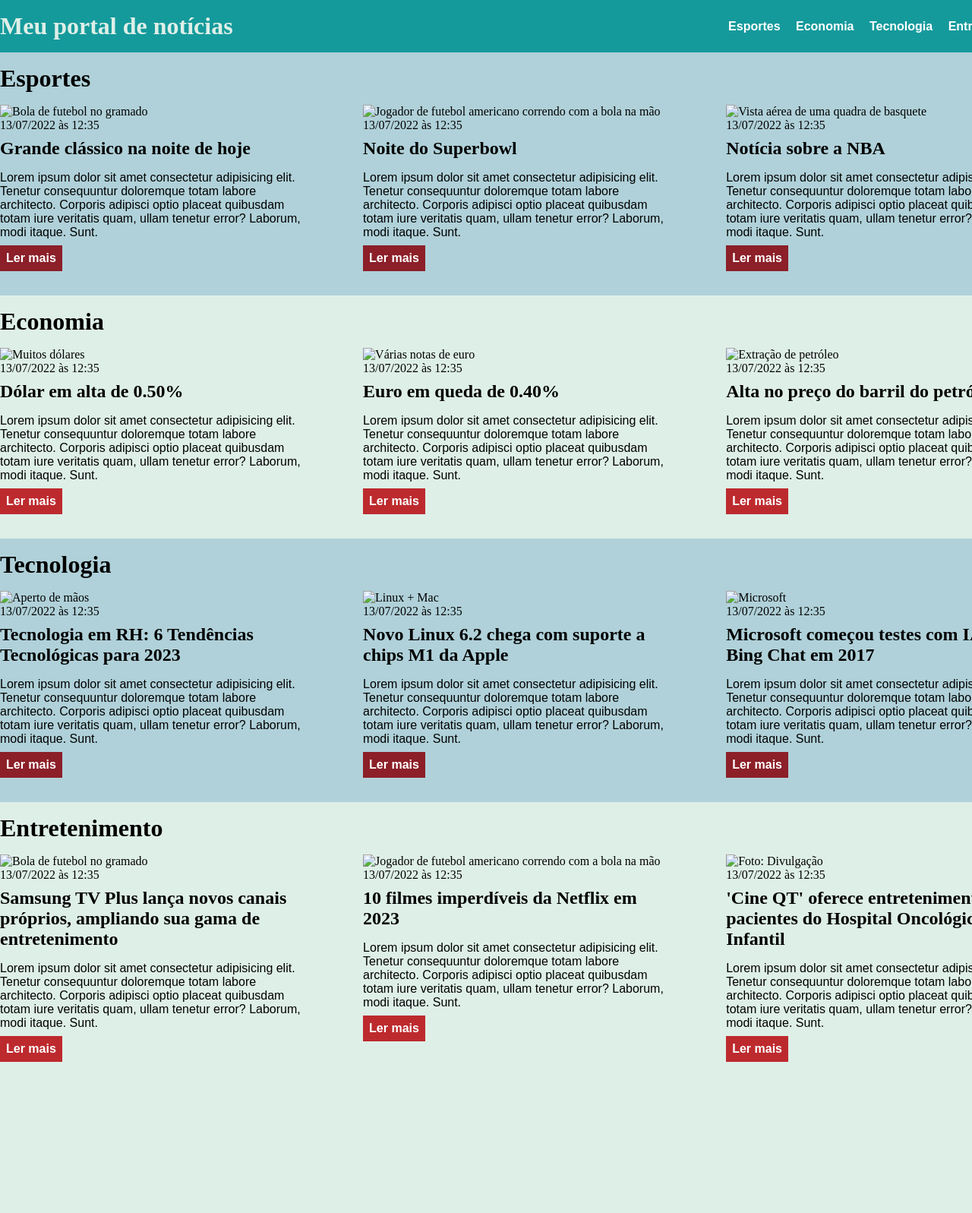
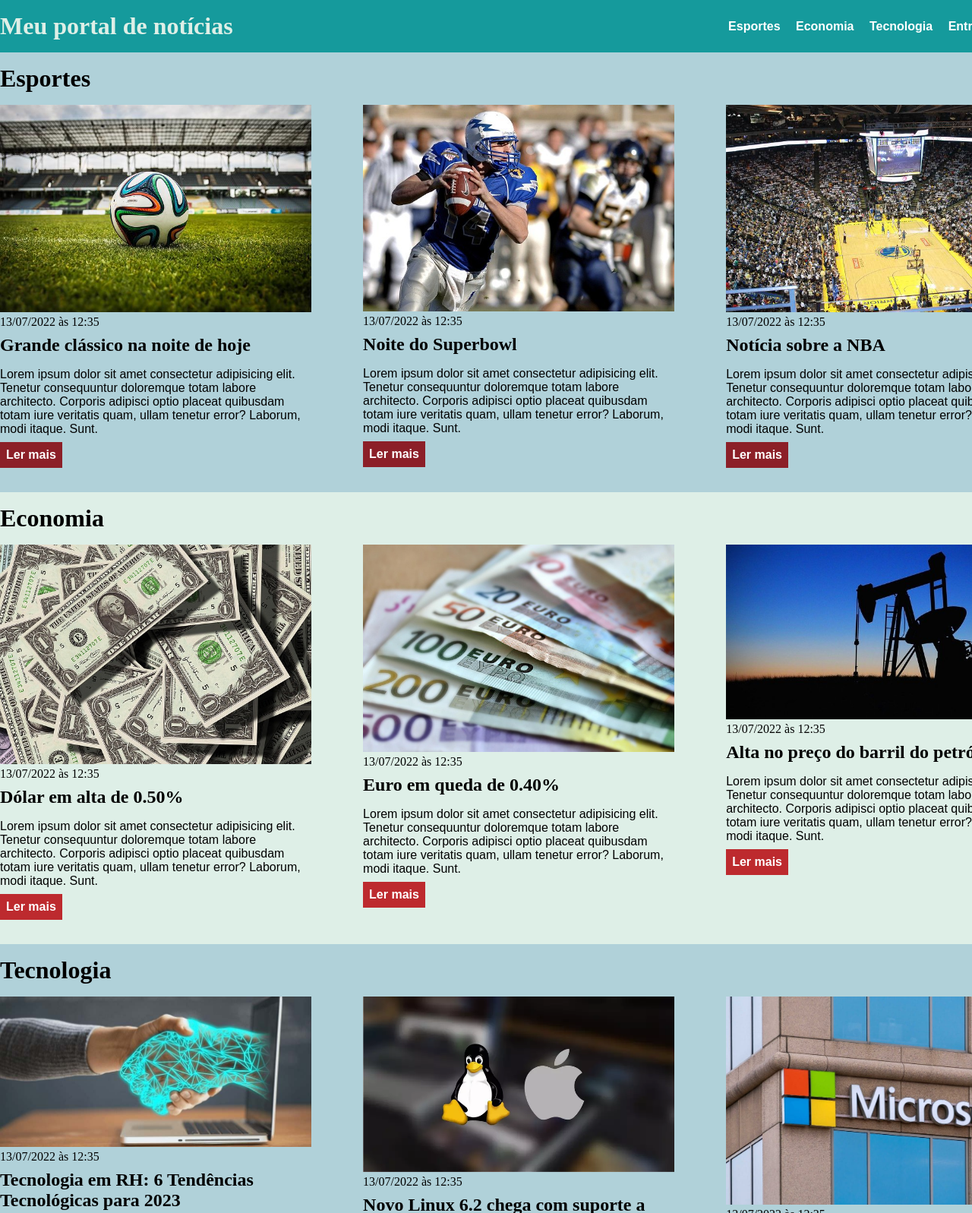
Before and after one commit to Lotac-137/Curso_ebac_frontend, a plain HTML site: page index.html in a window 1280 px wide. Shown: the top 1597 px of the page at 76% size. Before the commit the page ends 1430 px from the top, so only its background shows below. Drawn offline with Linux system fonts and the light colour scheme; files that its build step writes are made by us from their sources.

Commit message:
alterando endereço das imagens

```diff
--- a/index.html
+++ b/index.html
@@ -5,7 +5,7 @@
     <meta http-equiv="X-UA-Compatible" content="IE=edge">
     <meta name="viewport" content="width=device-width, initial-scale=1.0">
     <title>Meu portal de notícias</title>
-    <link rel="stylesheet" href="/style.css">
+    <link rel="stylesheet" href="/css/style.css">
 </head>
 <body>
     <header>
@@ -34,7 +34,7 @@
             <h2>Esportes</h2>
             <div class="articles">
                 <article>
-                    <img src="./imagens/futebol.jpg" alt="Bola de futebol no gramado" />
+                    <img src="/css/imagens/futebol.jpg" alt="Bola de futebol no gramado" />
                     <header>
                         <time>13/07/2022 às 12:35</time>
                     </header>
@@ -45,7 +45,7 @@
                     <a href="#" title="Leia a notícia completa">Ler mais</a>
                 </article>
                 <article>
-                    <img src="./imagens/futebol-americano.jpg" alt="Jogador de futebol americano correndo com a bola na mão" />
+                    <img src="/css/imagens/futebol-americano.jpg" alt="Jogador de futebol americano correndo com a bola na mão" />
                     <header>
                         <time>13/07/2022 às 12:35</time>
                     </header>
@@ -56,7 +56,7 @@
                     <a href="#" title="Leia a notícia completa">Ler mais</a>
                 </article>
                 <article>
-                    <img src="./imagens/basquete.jpg" title="Vista aérea de uma quadra de basquete" />
+                    <img src="/css/imagens/basquete.jpg" title="Vista aérea de uma quadra de basquete" />
                     <header>
                         <time>13/07/2022 às 12:35</time>
                     </header>
@@ -74,7 +74,7 @@
             <h2>Economia</h2>
             <div class="articles">
                 <article>
-                    <img src="./imagens/dolares.jpg" alt="Muitos dólares" />
+                    <img src="/css/imagens/dolares.jpg" alt="Muitos dólares" />
                     <header>
                         <time>13/07/2022 às 12:35</time>
                     </header>
@@ -85,7 +85,7 @@
                     <a href="#" title="Leia a notícia completa">Ler mais</a>
                 </article>
                 <article>
-                    <img src="./imagens/euro.jpg" alt="Várias notas de euro" />
+                    <img src="/css/imagens/euro.jpg" alt="Várias notas de euro" />
                     <header>
                         <time>13/07/2022 às 12:35</time>
                     </header>
@@ -96,7 +96,7 @@
                     <a href="#" title="Leia a notícia completa">Ler mais</a>
                 </article>
                 <article>
-                    <img src="./imagens/petroleo.jpg" alt="Extração de petróleo" />
+                    <img src="/css/imagens/petroleo.jpg" alt="Extração de petróleo" />
                     <header>
                         <time>13/07/2022 às 12:35</time>
                     </header>
@@ -114,7 +114,7 @@
             <h2>Tecnologia</h2>
             <div class="articles">
                 <article>
-                    <img src="./imagens/tecnologia-rh-tendencias.jpg" alt="Aperto de mãos" />
+                    <img src="/css/imagens/tecnologia-rh-tendencias.jpg" alt="Aperto de mãos" />
                     <header>
                         <time>13/07/2022 às 12:35</time>
                     </header>
@@ -125,7 +125,7 @@
                     <a href="#" title="Leia a notícia completa">Ler mais</a>
                 </article>
                 <article>
-                    <img src="./imagens/603322330-i697572.webp" alt="Linux + Mac" />
+                    <img src="/css/imagens/603322330-i697572.webp" alt="Linux + Mac" />
                     <header>
                         <time>13/07/2022 às 12:35</time>
                     </header>
@@ -136,7 +136,7 @@
                     <a href="#" title="Leia a notícia completa">Ler mais</a>
                 </article>
                 <article>
-                    <img src="./imagens/Microsoft-1024x683.jpeg" title="Microsoft" />
+                    <img src="/css/imagens/Microsoft-1024x683.jpeg" title="Microsoft" />
                     <header>
                         <time>13/07/2022 às 12:35</time>
                     </header>
@@ -154,7 +154,7 @@
                 <h2>Entretenimento</h2>
                 <div class="articles">
                     <article>
-                        <img src="./imagens/tvplusfev01-e1677172765574.jpg" alt="Bola de futebol no gramado" />
+                        <img src="/css/imagens/tvplusfev01-e1677172765574.jpg" alt="Bola de futebol no gramado" />
                         <header>
                             <time>13/07/2022 às 12:35</time>
                         </header>
@@ -165,7 +165,7 @@
                         <a href="#" title="Leia a notícia completa">Ler mais</a>
                     </article>
                     <article>
-                        <img src="./imagens/chris-hemsworth-e-o-protagonista-de-resgate_1_78450.webp" alt="Jogador de futebol americano correndo com a bola na mão" />
+                        <img src="/css/imagens/chris-hemsworth-e-o-protagonista-de-resgate_1_78450.webp" alt="Jogador de futebol americano correndo com a bola na mão" />
                         <header>
                             <time>13/07/2022 às 12:35</time>
                         </header>
@@ -176,7 +176,7 @@
                         <a href="#" title="Leia a notícia completa">Ler mais</a>
                     </article>
                     <article>
-                        <img src="./imagens/up_ag_41585_081337dd-50aa-480d-004b-1ac11e6231d5.jpg" title="Foto: Divulgação" />
+                        <img src="/css/imagens/up_ag_41585_081337dd-50aa-480d-004b-1ac11e6231d5.jpg" title="Foto: Divulgação" />
                         <header>
                             <time>13/07/2022 às 12:35</time>
                         </header>
```
